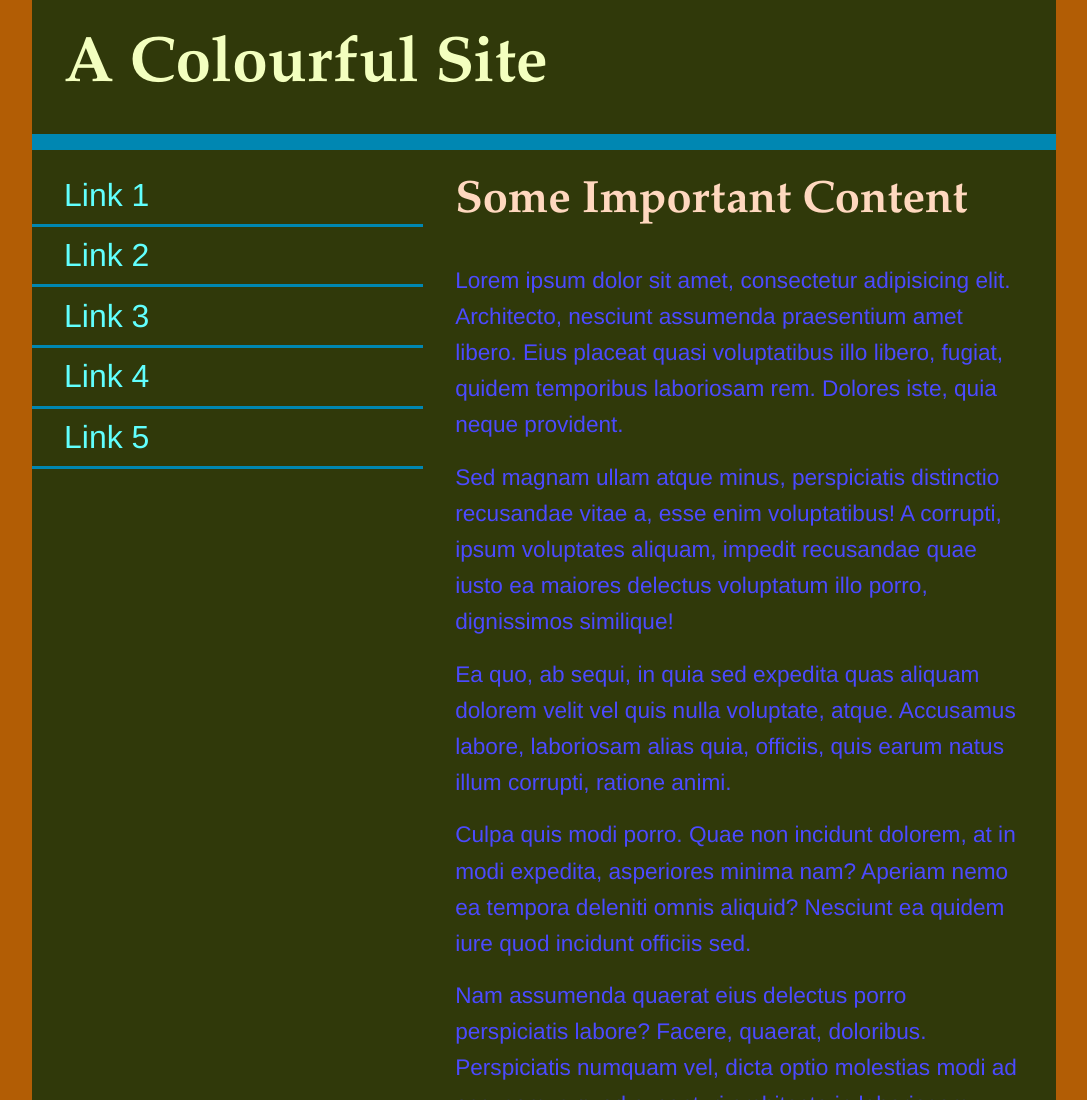
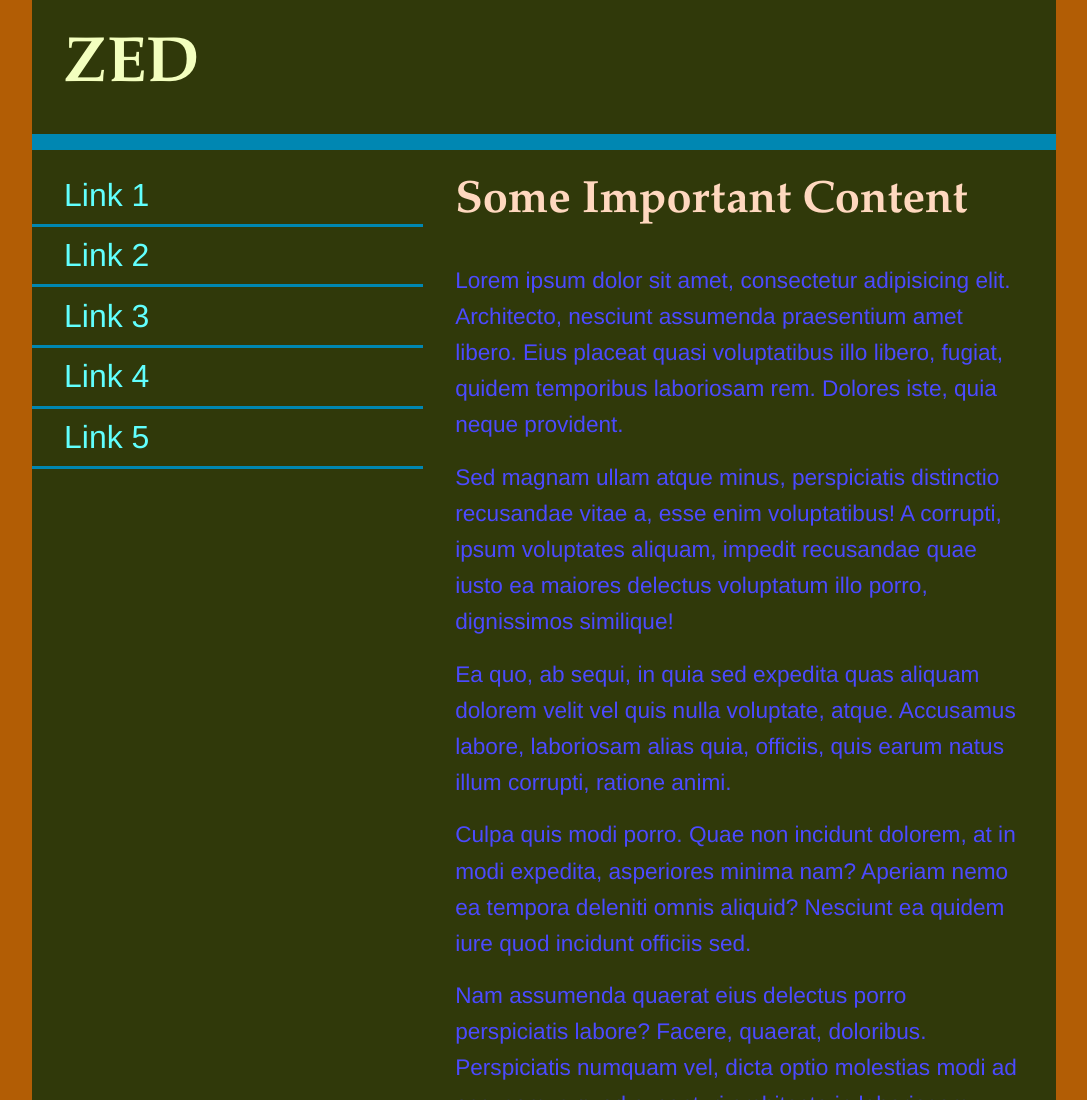
Before and after one commit to thanatoszsl/colours, a plain HTML site: page complementary.html in a window 1280 px wide. Shown: the top 1100 px of the page, without its empty margins (96-1183 px from the left). Drawn offline with Linux system fonts and the light colour scheme.

Commit message:
Update complementary.html

```diff
--- a/complementary.html
+++ b/complementary.html
@@ -97,7 +97,7 @@
 <body>
     <div class="wrapper">
         <header>
-            <h1>A Colourful Site</h1>
+            <h1>ZED</h1>
         </header>
         <nav>
             <ul>
```
